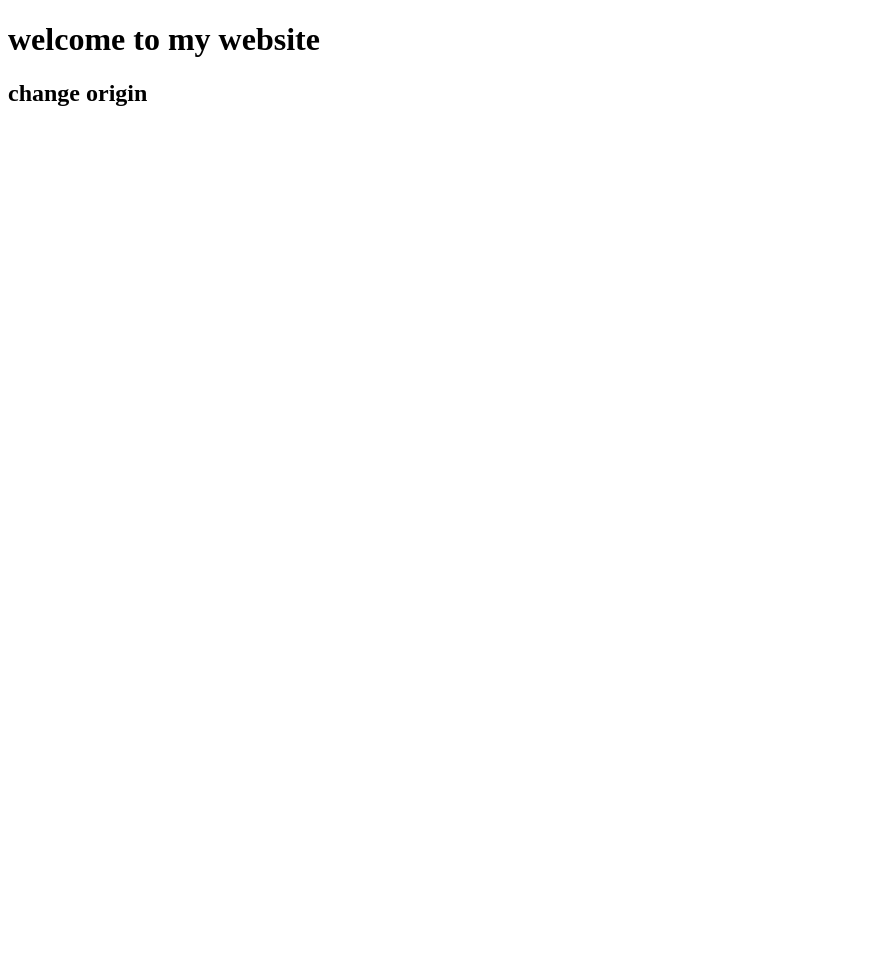
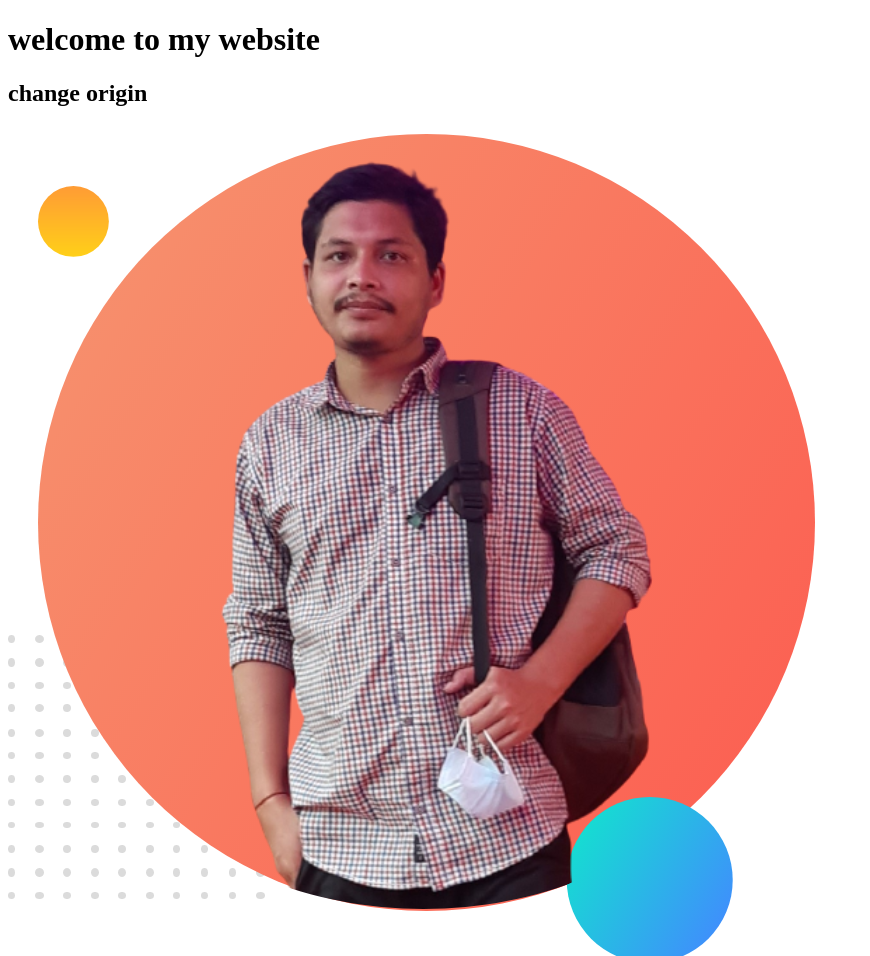
Before and after one commit to SumanChandraDas/practice-my-secound-ripo, a plain HTML site: page index.html in a window 1280 px wide. Shown: the whole page, without its empty margins (0-870 px from the left). Before the commit the page ends 800 px from the top, so only its background shows below. Drawn offline with Linux system fonts and the light colour scheme.

Commit message:
image added

```diff
--- a/index.html
+++ b/index.html
@@ -11,6 +11,7 @@
 <body>
     <h1>welcome to my website</h1>
     <h2>change origin</h2>
+    <img src="my-bg.png" alt="">
 </body>
 
 </html>
```
Also changed, not shown: my-bg.png (added).
